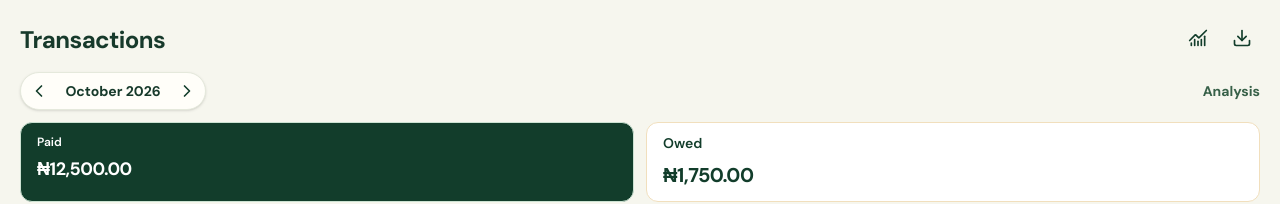
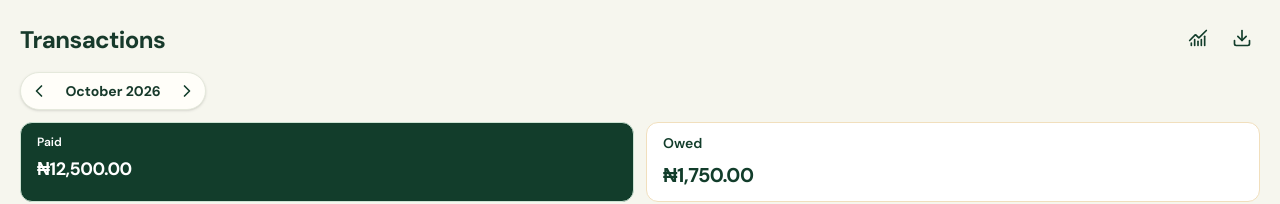
Before and after one commit to Aulli07/BalanceMe, a Next.js app: page /transactions in a window 1280 px wide. Shown: the top 204 px of the page. Built offline with nearby package versions, Linux system fonts and the light colour scheme.

Commit message:
I removed the unused analysis button from TransactionSummary component

```diff
--- a/features/transactions/components/transaction-summary.tsx
+++ b/features/transactions/components/transaction-summary.tsx
@@ -50,17 +50,7 @@ export function TransactionSummary({
             <LuChevronRight className="size-5" aria-hidden="true" />
           </button>
         </div>
-
-        <button
-          type="button"
-          className="text-sm font-bold text-[var(--forest-soft)]"
-          aria-label="View transaction analysis"
-        >
-          Analysis
-        </button>
       </div>
-
-      {/* bg-[#e4f1e8] text-[#377052]  */}
 
       <div className="mt-3 grid grid-cols-2 gap-3">
         <article className="rounded-xl border border-[#cce2d2] bg-[var(--forest)] px-4 py-3">
```
